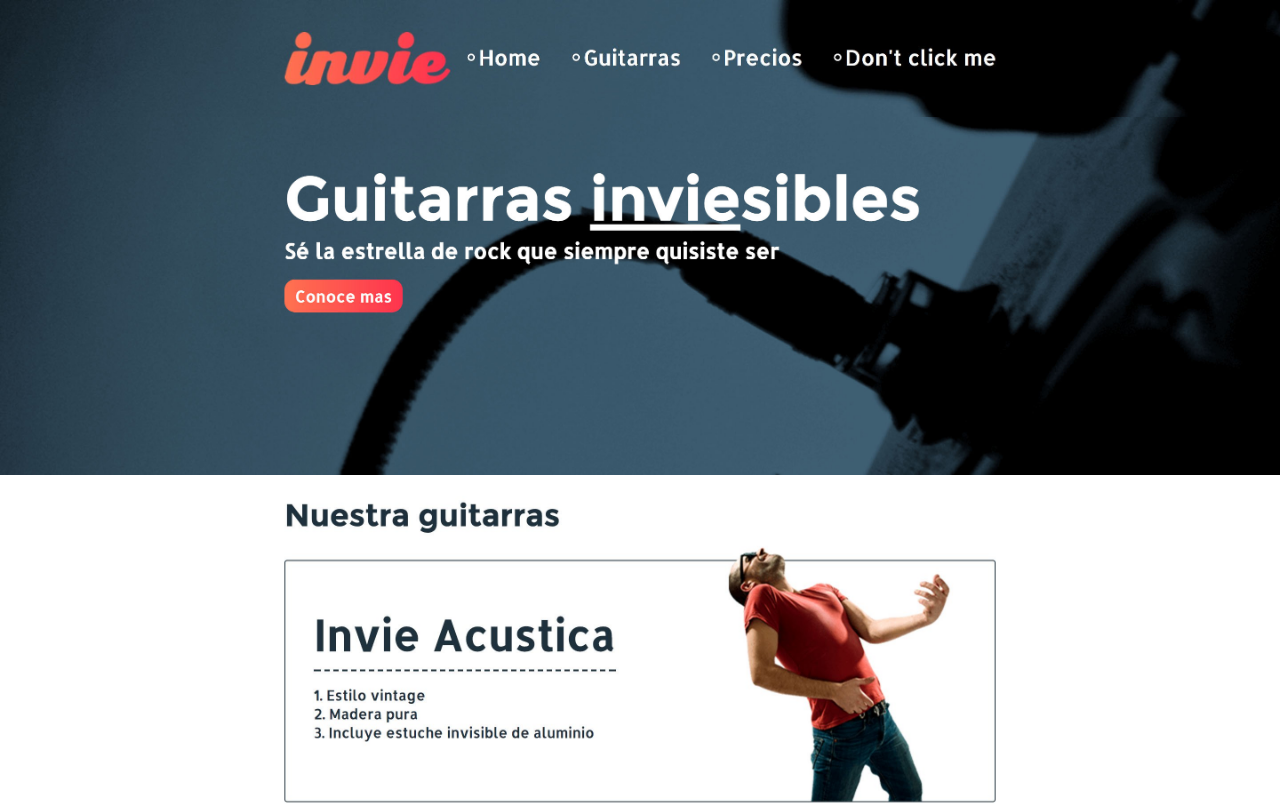
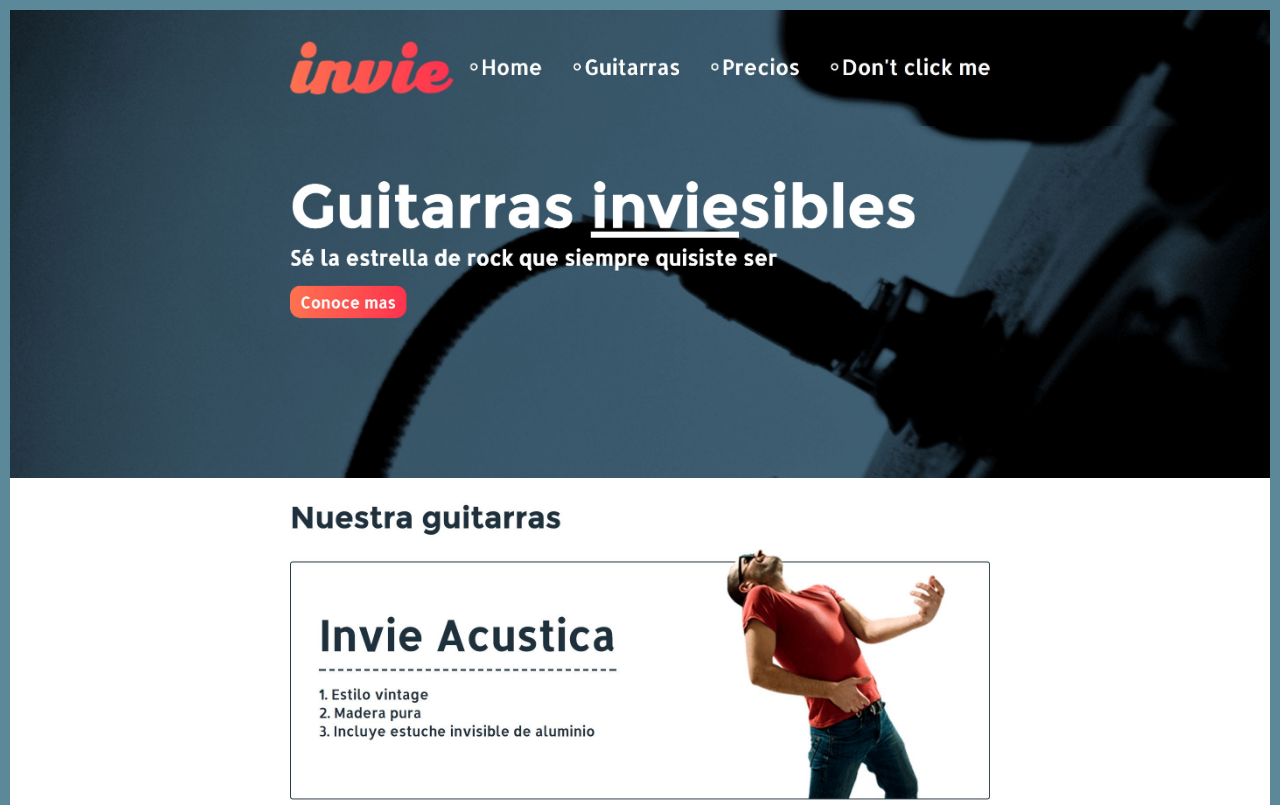
Before and after one commit to juansmuar/invie-github, a plain HTML site: page index.html in a window 1280 px wide. Shown: the top 805 px of the page. Drawn offline with Linux system fonts and the light colour scheme.

Commit message:
hotfix 1

```diff
--- a/index.html
+++ b/index.html
@@ -4,6 +4,7 @@
     <style media="screen">
       body{
         margin: 0;
+        border: 10px solid #5b899a;
       }
       img{
         max-width: 100%; /*ancho máximo*/
```
